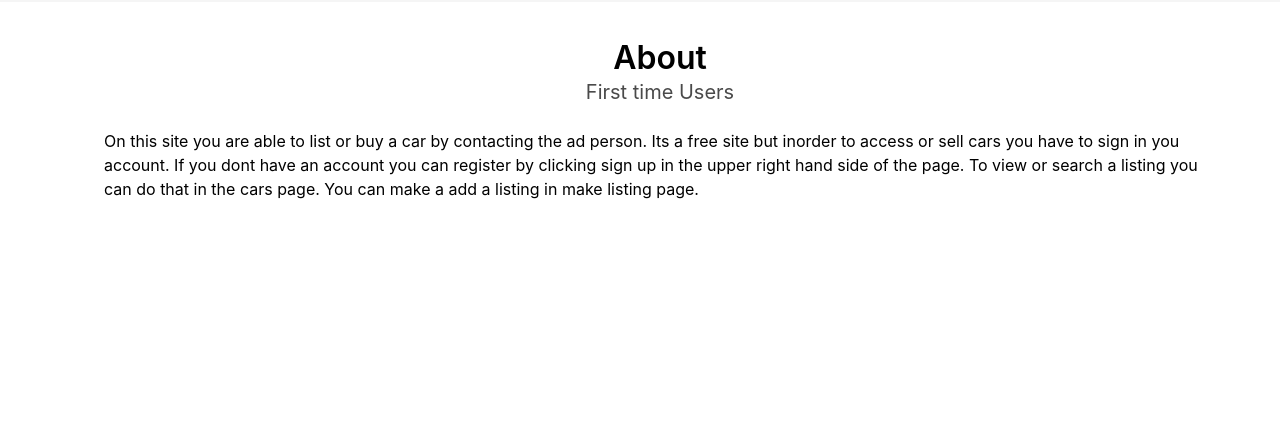
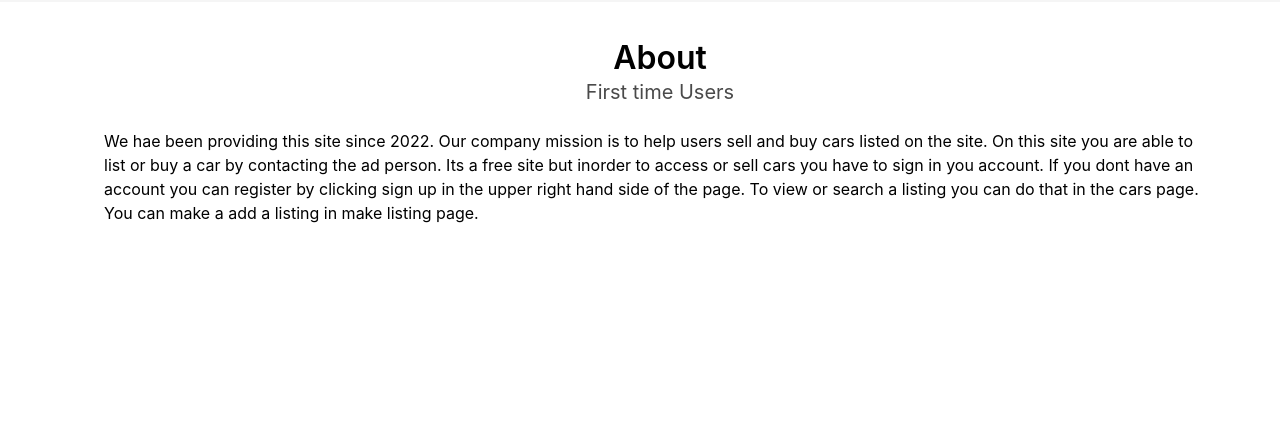
Before and after one commit to Bigs55stock/sellcar, a Django app: page /about/ in a window 1280 px wide. Shown: the part 52-474 px from the top of the page. Run offline with Django 4.2, Linux system fonts and the light colour scheme.

Commit message:
edit about

```diff
--- a/cars_ad/templates/about.html
+++ b/cars_ad/templates/about.html
@@ -10,7 +10,8 @@
         {% extends 'base.html' %} {% block content %}
         <h1 class="is size-1 title has-text-centered">About</h1>
         <h2 class="is size-2 subtitle has-text-centered">First time Users</h2>
-        <h5 class="is size-7 mb-5">On this site you are able to list or buy a car by contacting the ad person. Its a free site but inorder to access or sell cars you have to sign in you account. If you dont have an account you can
+        <h5 class="is size-7 mb-5">We hae been providing this site since 2022. Our company mission is to help users sell and buy cars listed on the site. On this site you are able to list or buy a car by contacting the ad person. Its a free site but inorder to access or sell cars you have to sign in you account. If you dont have an account you can
             register by clicking sign up in the upper right hand side of the page. To view or search a listing you can do that in the cars page. You can make a add a listing in make listing page.
-        {% endblock %}
+        </h5>
+            {% endblock %}
     </body>
--- a/cars_ad/templates/home.html
+++ b/cars_ad/templates/home.html
@@ -127,15 +127,15 @@
                           <hr />
                           <ul>
                             <li>
-                              <i class="fas  fa-xs icon-padding-right" /></i>
+                              <i class="fas fa-xs icon-padding-right" /></i>
                               Remember to sign in to see or list cars
                             </li>
                             <li>
-                              <i class="fas  fa-xs icon-padding-right" /></i>
+                              <i class="fas fa-xs icon-padding-right" /></i>
                               Pick a user or password you will Remember
                             </li>
                             <li>
-                              <i class="fas  fa-xs icon-padding-right" /></i>
+                              <i class="fas fa-xs icon-padding-right" /></i>
                               Remember to logout
                             </li>
                           </ul>
```
